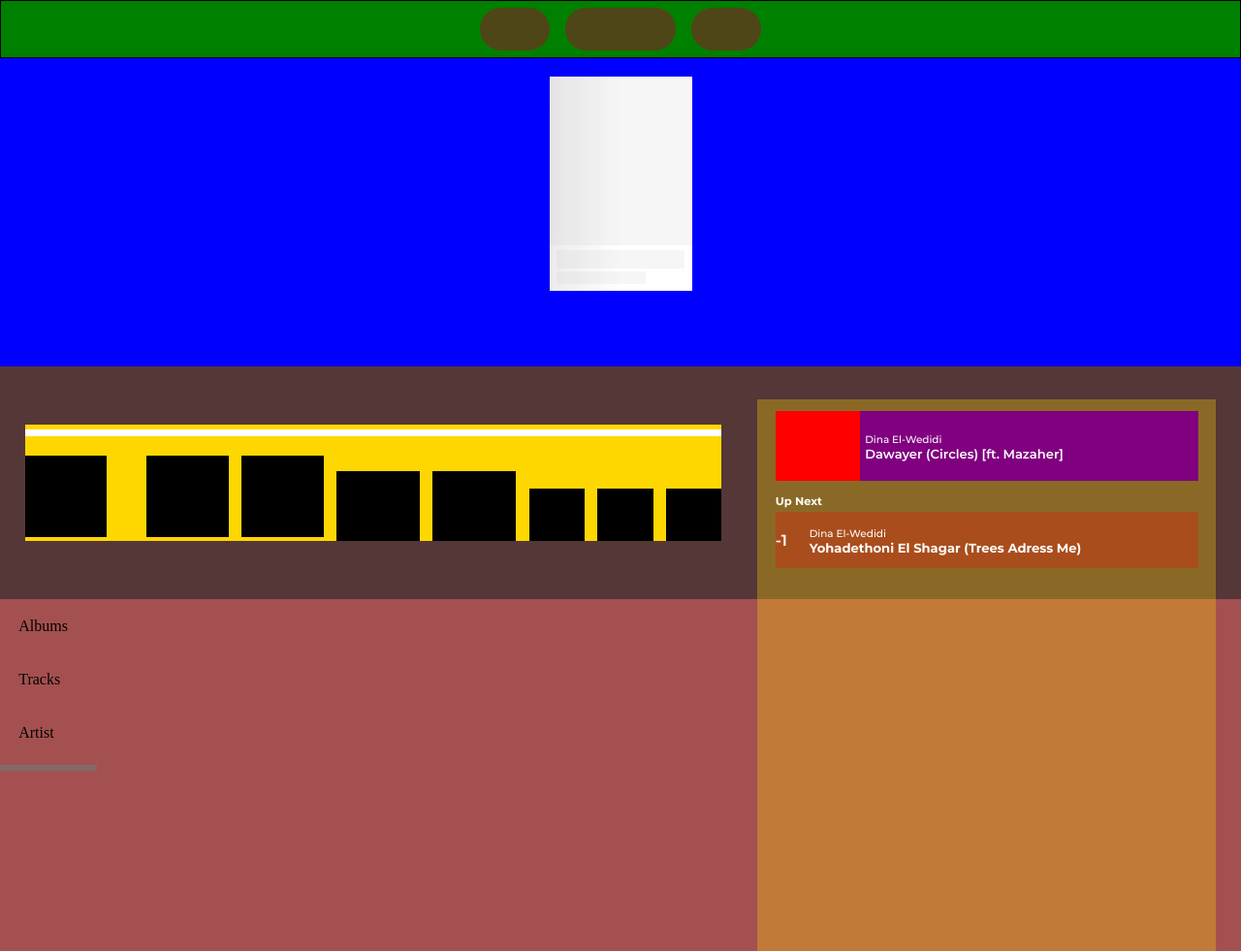
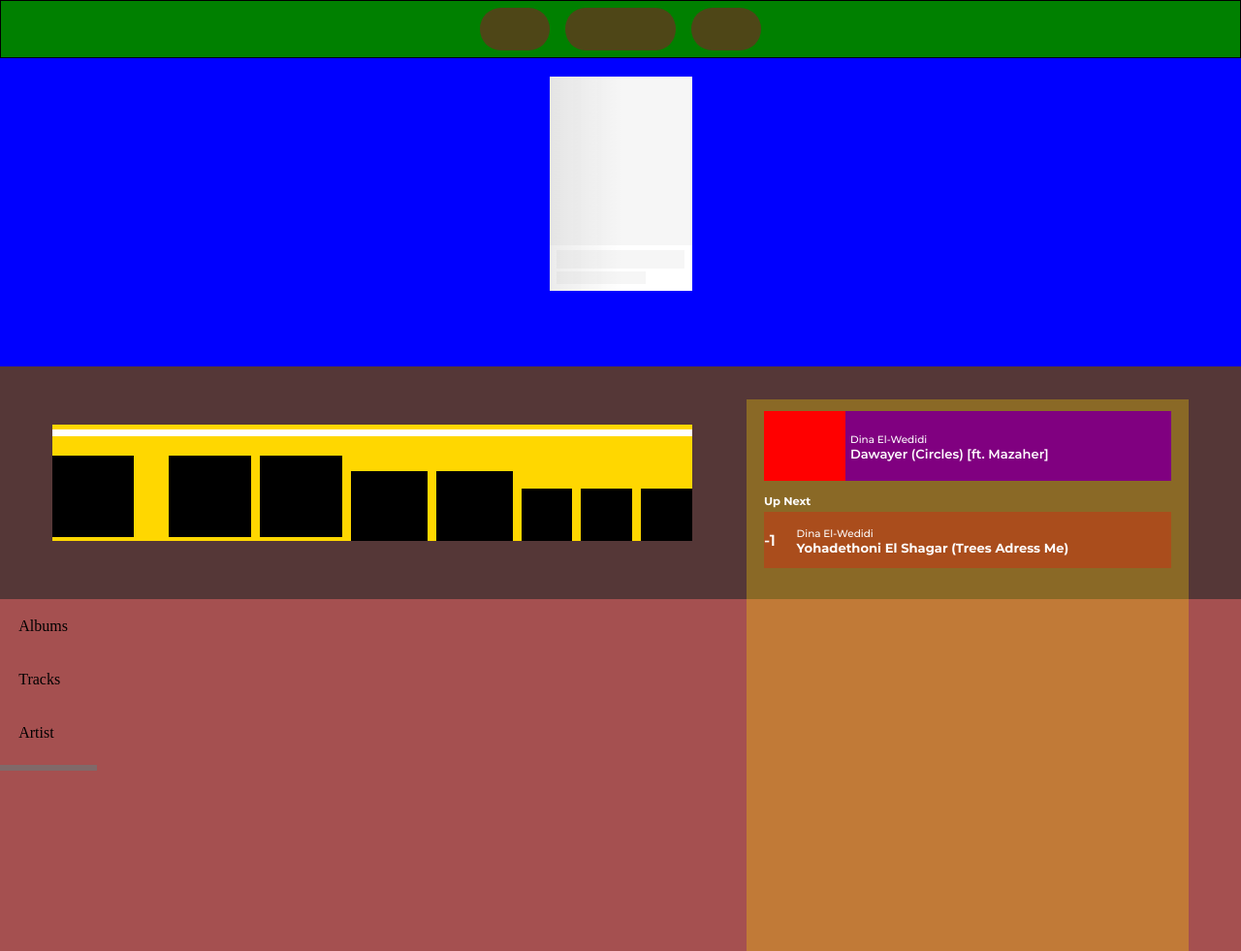
Before and after one commit to HP-J/Dawayer, an Electron app: page src/index.pug in a window 1280 px wide. Shown: the whole page at 97% size. Drawn offline with nearby package versions, Linux system fonts and the light colour scheme; files that its build step writes are made by us from their sources; no server answers; files whose address does not match are found by name.

Commit message:
even more size restrictions

```diff
--- a/src/index.pug
+++ b/src/index.pug
@@ -77,7 +77,8 @@ html(lang='en')
                 .pageItem.albums.text by
                 .pageItem.albums.artist Dina El-Wedidi
 
-    .controlBar
+    .controlBar.container
+      .controlBar.background
       .controls.container
         .seekBar.container
           .seekBar.played
--- a/src/renderer/styles/controlBar.css
+++ b/src/renderer/styles/controlBar.css
@@ -1,4 +1,4 @@
-.controlBar
+.controlBar.container
 {
   z-index: 5;
   position: relative;
@@ -7,15 +7,23 @@
 
   display: flex;
   flex-wrap: nowrap;
-  justify-content: space-between;
-
-  background-color: var(--color-2);
+  justify-content: space-around;
 
   min-height: 125px;
   width: 96%;
   height: 30vh;
 
   padding: 0px 2%;
+}
+
+.controlBar.background
+{
+  position: absolute;
+
+  background-color: var(--color-2);
+
+  width: 100%;
+  height: 100%;
 }
 
 .controls.container
@@ -30,6 +38,7 @@
 
   background-color: gold;
 
+  max-width: 660px;
   width: 58.5%;
   height: 50%;
 }
@@ -49,6 +58,8 @@
   background-color: rgba(255, 217, 0, 0.308);
 
   top: 151%;
+
+  max-width: 420px;
   width: 35.5%;
   height: 68vh;
 
--- a/src/renderer/styles/tippy.css
+++ b/src/renderer/styles/tippy.css
@@ -26,6 +26,6 @@
 .tippy-content
 {
   font-family: Montserrat, sans-serif;
-  font-size: calc(5px + 0.8vw + 0.35vh);
+  font-size: calc(6px + 0.55vw + 0.35vh);
   font-weight: 700;
 }
```
